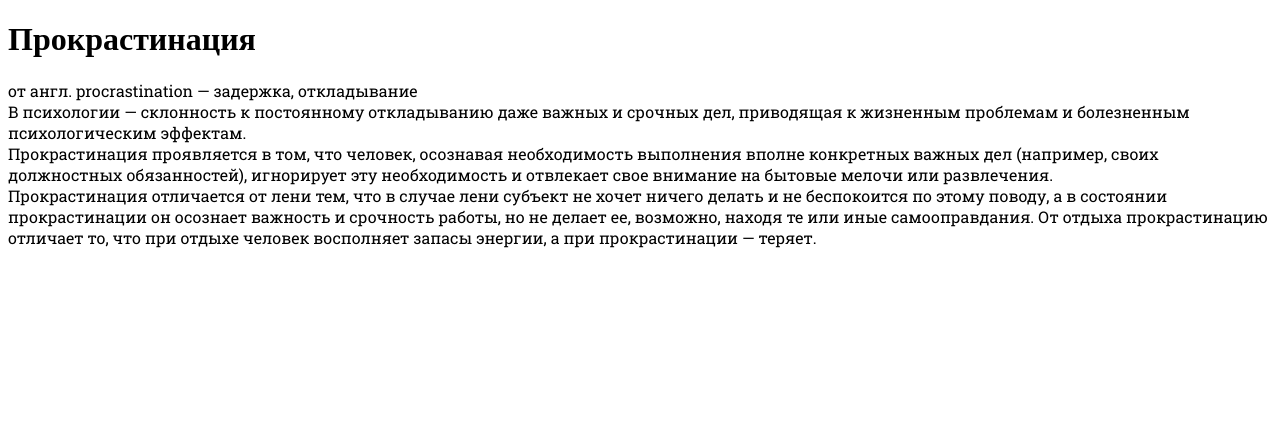
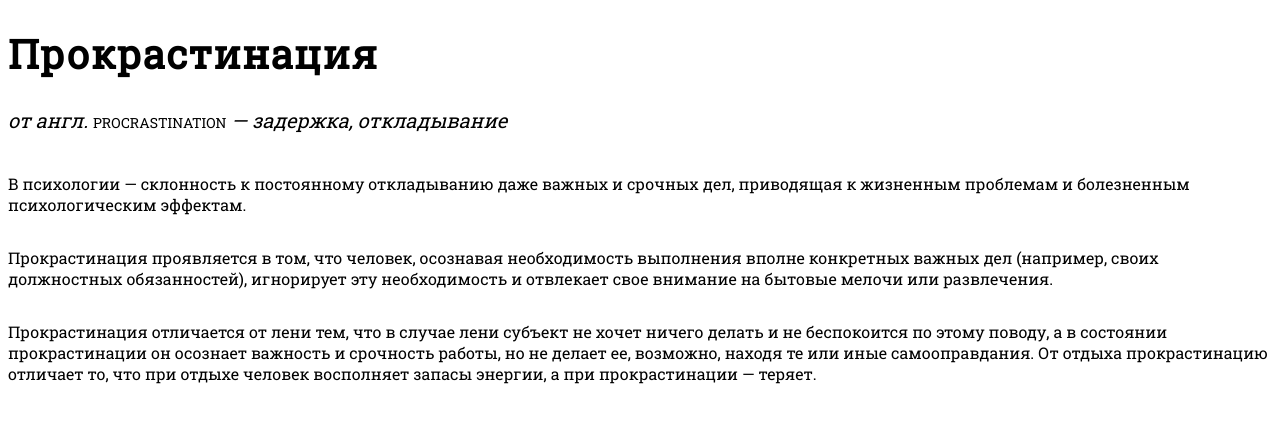
Before and after one commit to 13excite/frontend_ya, a plain HTML site: page week4/task1.html in a window 1280 px wide. Drawn offline with Linux system fonts and the light colour scheme.

Commit message:
done test task1

```diff
--- a/week4/task1.html
+++ b/week4/task1.html
@@ -6,8 +6,25 @@
     <meta name="viewport" content="width=device-width, initial-scale=1.0">
     <meta http-equiv="X-UA-Compatible" content="ie=edge">
     <style>
+        body {
+            font-family: 'Roboto Slab', serif;
+        }
+        h1 {
+            font-weight: bold;
+            font-size: 40px;
+            letter-spacing: 1.5px;
+        }
+        div.overview {
+            font-style: italic;
+            font-size: 20px;
+        }
+        span {
+            font-variant: small-caps;
+            font-style: normal;
+
+        }
         div {
-            font-family: 'Roboto Slab', serif;
+            margin-bottom: 2em;
         }
 
     </style>
@@ -15,8 +32,9 @@
 </head>
 <body>
     <h1>Прокрастинация</h1>
-
-    <div><span>от англ. procrastination — задержка, откладывание</span></div>
+    <div class="overview">
+       от англ. <span>procrastination</span> — задержка, откладывание
+    </div>
 
     <div>
     В психологии — склонность к постоянному откладыванию даже важных и срочных дел,
```
